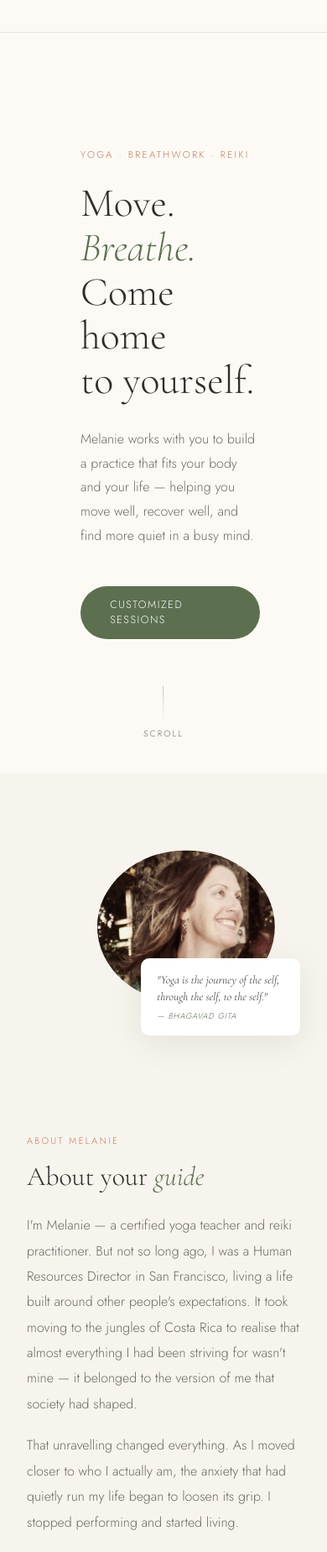
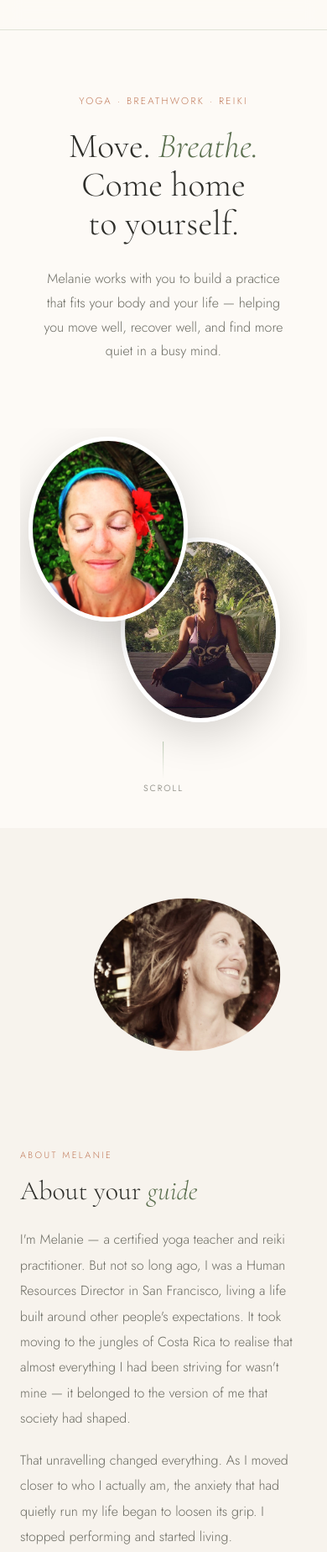
Before and after one commit to hamr0/flowithmel, a plain HTML site: page index.html in a window 390 px wide. Shown: the top 1848 px of the page at 84% size. Drawn offline with nearby package versions, Linux system fonts and the light colour scheme.

Commit message:
Update homepage

```diff
--- a/index.html
+++ b/index.html
@@ -705,21 +705,47 @@
 
     /* RESPONSIVE */
     @media (max-width: 900px) {
-      nav { padding: 1.2rem 2rem; }
+      nav { padding: 1.1rem 1.5rem; }
       .nav-links { display: none; }
-      .hero { grid-template-columns: 1fr; }
-      .hero-right { display: none; }
-      section { padding: 4rem 2rem; }
-      .about, .contact { grid-template-columns: 1fr; }
+
+      .hero { grid-template-columns: 1fr; min-height: auto; padding-top: 4.5rem; }
+      .hero-left { padding: 2.5rem 1.5rem 2rem; text-align: center; align-items: center; }
+      .hero-sub { max-width: 100%; }
+      .hero-ctas { justify-content: center; flex-wrap: wrap; }
+
+      .hero-right { display: flex; min-height: 420px; overflow: hidden; }
+      .hero-photos { height: 420px; }
+      .hero-photo-1 { width: 220px; height: 260px; top: 10px; left: 20px; }
+      .hero-photo-3 { width: 220px; height: 260px; top: 140px; left: 150px; }
+
+      section { padding: 3.5rem 1.5rem; }
+
+      .about { grid-template-columns: 1fr; gap: 2.5rem; }
+      .about-visual { height: 320px; }
+      .about-quote { right: 0; bottom: 1rem; }
+
       .bodywork-cards { grid-template-columns: 1fr; }
+
+      .offerings-intro { grid-template-columns: 1fr; gap: 1.2rem; }
+      .cards { grid-template-columns: 1fr; }
+
+      .workshop-item { grid-template-columns: 70px 1fr; gap: 1rem; padding: 1.2rem 1rem; }
+      .workshop-meta { display: flex; flex-direction: column; align-items: flex-end; }
+
+      .testimonials-grid { grid-template-columns: 1fr; }
+
+      .contact { grid-template-columns: 1fr; gap: 2.5rem; }
+
+      footer { flex-direction: column; gap: 1rem; text-align: center; padding: 2rem 1.5rem; }
+      .footer-links { justify-content: center; }
+    }
+
+    @media (max-width: 480px) {
+      .hero-title { font-size: 2.6rem; }
+      .hero-photo-1 { width: 190px; height: 220px; top: 10px; left: 10px; }
+      .hero-photo-3 { width: 190px; height: 220px; top: 130px; left: 120px; }
       .about-visual { height: 280px; }
-      .about-quote { right: 0; }
-      .offerings-intro { grid-template-columns: 1fr; gap: 1.5rem; }
-      .cards { grid-template-columns: 1fr; }
-      .testimonials-grid { grid-template-columns: 1fr; }
-      .workshop-item { grid-template-columns: 80px 1fr; }
-      .workshop-meta { display: none; }
-      footer { flex-direction: column; gap: 1rem; text-align: center; }
+      .btn-primary, .btn-outline { padding: 0.75rem 1.5rem; font-size: 0.72rem; }
     }
   </style>
 </head>
@@ -743,7 +769,6 @@
     <h1 class="hero-title">Move. <em>Breathe.</em><br>Come home<br>to yourself.</h1>
     <p class="hero-sub">Melanie works with you to build a practice that fits your body and your life — helping you move well, recover well, and find more quiet in a busy mind.</p>
     <div class="hero-ctas">
-      <a href="#bodywork" class="btn-primary">Customized Sessions</a>
     </div>
   </div>
   <div class="hero-right">
@@ -763,10 +788,7 @@
 <section class="about" id="about">
   <div class="about-visual">
     <div class="about-blob"><img src="hero-jungle.jpg" alt="Melanie" style="width:100%;height:100%;object-fit:cover;object-position:55% 28%;border-radius:50%;display:block;transform:scale(-0.65, 0.65);transform-origin:55% 28%;" /></div>
-    <div class="about-quote">
-      <p>"Yoga is the journey of the self, through the self, to the self."</p>
-      <cite>— Bhagavad Gita</cite>
-    </div>
+
   </div>
   <div class="about-text">
     <span class="section-label">About Melanie</span>
```
